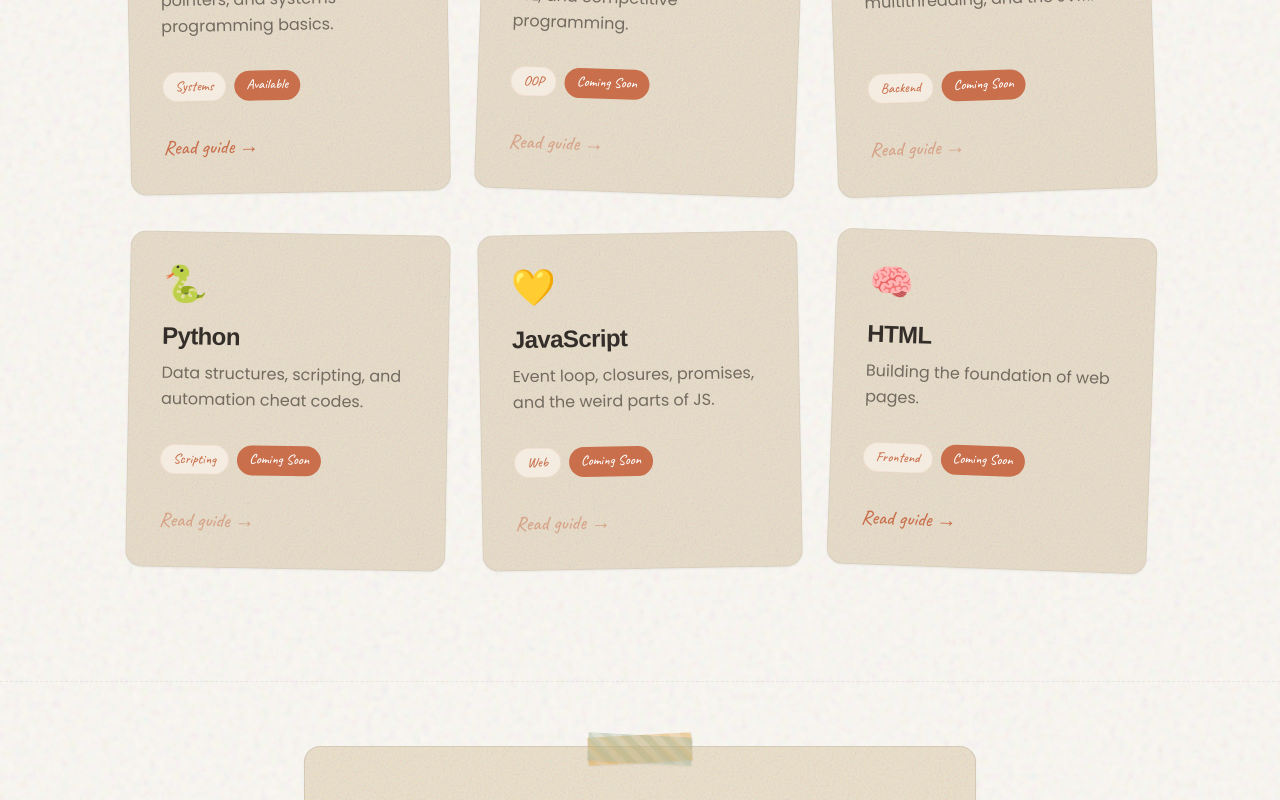
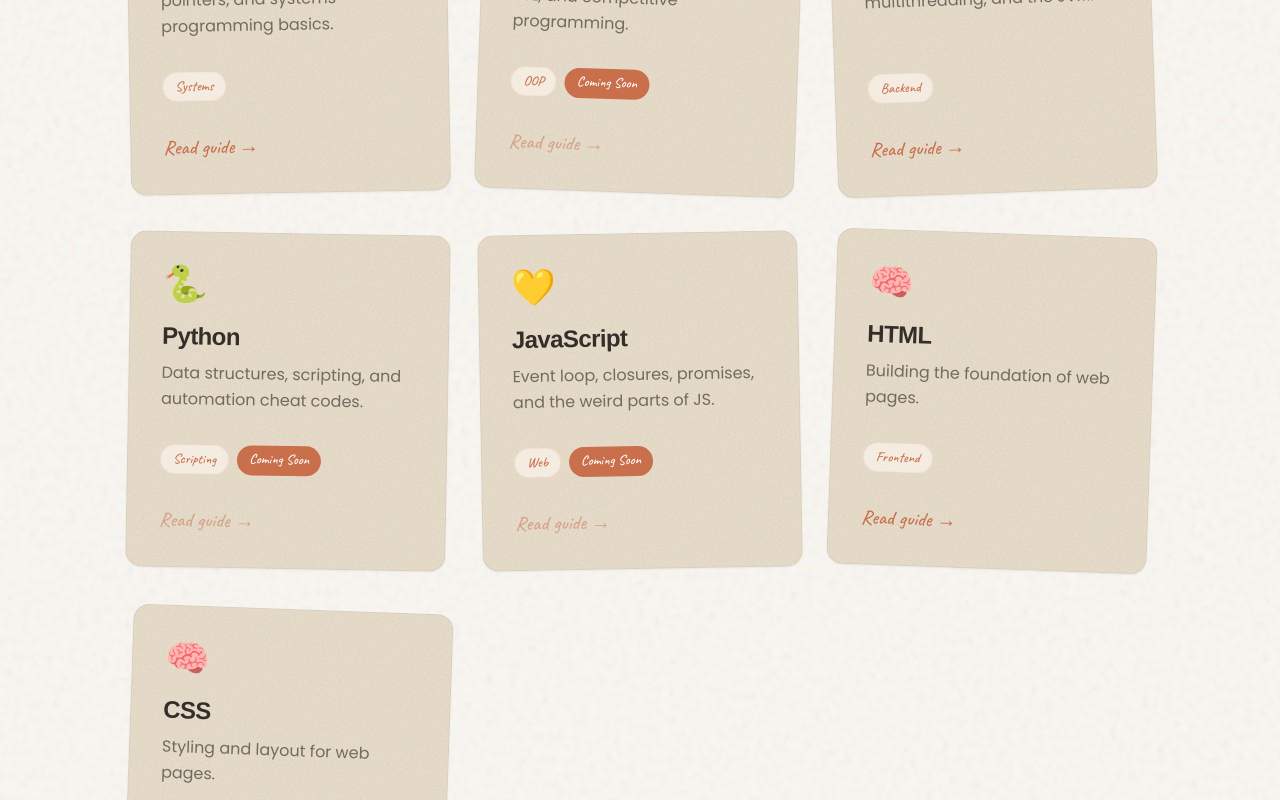
Before and after one commit to abhi-v017/abhiverma, a Next.js app: page /notes in a window 1280 px wide. Shown: the part 680-1480 px from the top of the page. Built offline with nearby package versions, Linux system fonts and the light colour scheme; a web font is replaced by a local one.

Commit message:
css, java notes

```diff
--- a/src/app/notes/page.tsx
+++ b/src/app/notes/page.tsx
@@ -13,7 +13,7 @@
       icon: "⚙️",
       title: "C Programming",
       desc: "Memory management, pointers, and systems programming basics.",
-      tags: ["Systems", "Available"],
+      tags: ["Systems"],
       rotation: "-rotate-1",
       link: "https://drive.google.com/file/d/13KgmHR0Fa7YYxfqFiUnFz1sSKgfV6svw/view?usp=drive_link"
     },
@@ -30,8 +30,9 @@
       icon: "☕",
       title: "Java",
       desc: "Enterprise architecture, multithreading, and the JVM.",
-      tags: ["Backend", "Coming Soon"],
+      tags: ["Backend"],
       rotation: "-rotate-2",
+      link: "https://drive.google.com/file/d/1LiPc98X913p9VFDrBLHQMYyjOWBqjsDs/view?usp=drive_link"
     },
     {
       id: "python",
@@ -54,10 +55,20 @@
       icon: "🧠",
       title: "HTML",
       desc: "Building the foundation of web pages.",
-      tags: ["Frontend", "Coming Soon"],
+      tags: ["Frontend"],
       rotation: "rotate-2",
       link: "https://drive.google.com/file/d/1ehekEhKsgdIPjmdRir-atr4H9uWXtXU4/view?usp=drive_link"
     },
+    {
+      id: "CSS",
+      icon: "🧠",
+      title: "CSS",
+      desc: "Styling and layout for web pages.",
+      tags: ["Frontend"],
+      rotation: "rotate-2",
+      link: "https://drive.google.com/file/d/1L78zIi62bfspGBBrZ1dHdsaaLBjGdlro/view?usp=drive_link"
+    },
+
   ];
 
   const ROADMAPS = [
```
